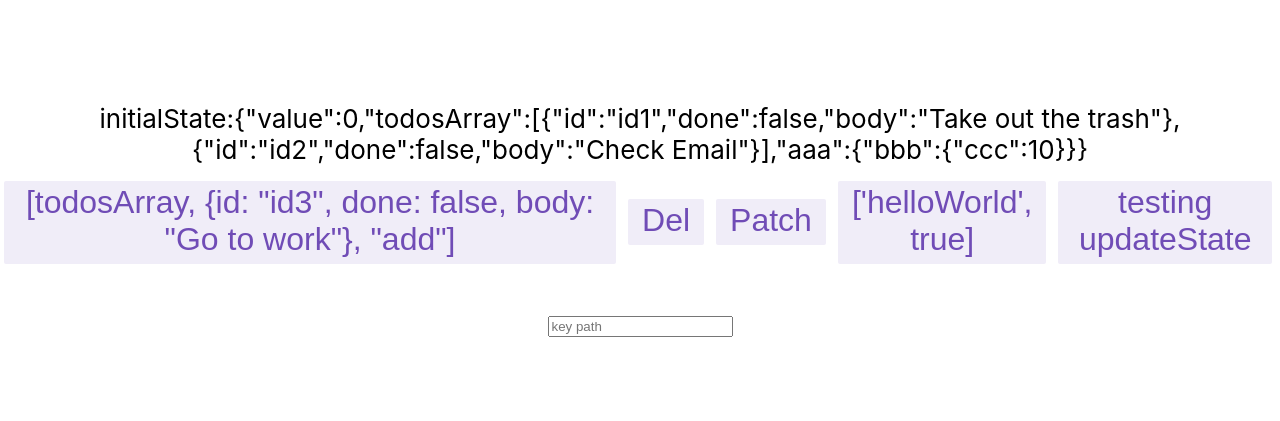
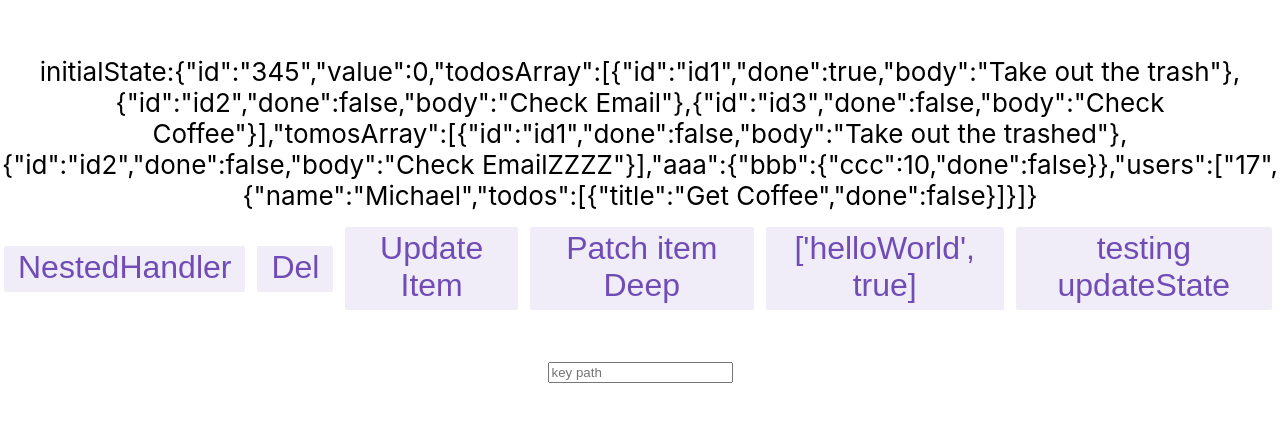
Before and after one commit to jameskdoherty/immertest, a React (Create React App) app: page / in a window 1280 px wide. Shown: the part 167-588 px from the top of the page. Built offline with nearby package versions, Linux system fonts and the light colour scheme.

Commit message:
dynamic targeting init

```diff
--- a/src/features/counter/Counter.tsx
+++ b/src/features/counter/Counter.tsx
@@ -11,10 +11,13 @@ import {
   selectCount,
   nestedHandler,
   deleteItem,
-  patchItem,
+  patchItemDeep,
+  addItem,
+  updateItem,
   updateState,
   selectNestedCount,
 } from './counterSlice';
+
 import styles from './Counter.module.css';
 
 export function Counter() {
@@ -57,7 +60,7 @@ export function Counter() {
   const handleInput = (e: React.ChangeEvent<HTMLInputElement>) => {
     setKeyPath(e.target.value)
   }
-  console.log("🚀 ~ file: Counter.tsx ~ line 35 ~ Counter ~ nestedCount", nestedCount)
+  //console.log("🚀 ~ file: Counter.tsx ~ line 35 ~ Counter ~ nestedCount", nestedCount)
 
 
   return (
@@ -85,31 +88,53 @@ export function Counter() {
         >
           +
         </button> */}
+        {/* <button
+          className={styles.button}
+          aria-label="Increment value"
+          onClick={() => dispatch(nestedHandler([keyPath, {id: "id3", done: true, body: "Go to work"}, "add"]))}
+        >
+          {`[todosArray, {id: "id3", done: false, body: "Go to work"}, "add"]`}
+        </button> */}
+
         <button
           className={styles.button}
           aria-label="Increment value"
           onClick={() => dispatch(nestedHandler([keyPath, {id: "id3", done: true, body: "Go to work"}, "add"]))}
         >
-          {`[todosArray, {id: "id3", done: false, body: "Go to work"}, "add"]`}
+          {`NestedHandler`}
         </button>
 
         <button
           className={styles.button}
           aria-label="Delete"
-          onClick={() => dispatch(deleteItem([keyPath, {"id":"id1","done":false,"body":"Take out the trash"}, "delete"]))}
+          onClick={() => dispatch(deleteItem([keyPath, {"id":"id2","done":true,"body":"Take out the trash payload COunter"}, "delete"]))}
         >
           {`Del`}
         </button>
 
         <button
           className={styles.button}
-          aria-label="Patch"
+          aria-label="Update Item"
+          onClick={() => dispatch(updateItem([keyPath, {id: "id3", done: true, body: "Go to work"}, "delete"]))}
+        >
+          {`Update Item`}
+        </button>
+
+        <button
+          className={styles.button}
+          aria-label="Patch Item Deep"
+          onClick={() => dispatch(patchItemDeep([keyPath, {id: "id3", done: true, body: "Go to work"}, "345","tomosArray[1]" ]))}
+        >
+          {`Patch item Deep`}
+        </button>
+
+        {/* <button
+          className={styles.button}
+          aria-label="Remove First Item"
           onClick={() => dispatch(patchItem([keyPath, {id: "id3", done: true, body: "Go to work"}, "delete"]))}
         >
-          {`Patch`}
-        </button>
-
-
+          {`Remove First Item`}
+        </button> */}
 
 
         <button
--- a/src/features/counter/counterSlice.ts
+++ b/src/features/counter/counterSlice.ts
@@ -2,63 +2,62 @@ import { bindActionCreators, createAsyncThunk, createSlice, PayloadAction } from
 import { RootState, AppThunk } from "../../app/store";
 import { fetchCount } from "./counterAPI";
 import React, { useCallback, useState } from "react";
-import produce from "immer";
+import { original, isDraft, produce, current} from "immer";
+
+
 import { enableMapSet } from "immer";
+import { isPropertyName } from "typescript";
+import { DRAFT_STATE } from "immer/dist/internal";
 
 enableMapSet();
-
-
-
-
-
-
-
-const otherTodosArray = {
-  users: new Map([
-    [
-      "17",
-      {
-        name: "Michel",
-        todos: [
-          {
-            title: "Get coffee",
-            done: false,
-            id: "id3",
-            body: "Take out the trash"
-
-          }
-        ]
-      }
-    ]
-  ])
-}
-
-
-
-
-
-
 
 export interface CounterState {
   value: number;
   //status: 'idle' | 'loading' | 'failed';
   //ArticleOneProps: object;
-  todosArray: any;
+  todosArray: Array<any>;
+  tomosArray: Array<any>;
   aaa: object;
 }
 
-const initialState: CounterState = {
+type State = {
+  value: number
+}
+
+const initialState = {
+  id:"345",
   value: 0,
   todosArray: [
-    { id: "id1", done: false, body: "Take out the trash" },
+    { id: "id1", done: true, body: "Take out the trash" },
     { id: "id2", done: false, body: "Check Email" },
+    { id: "id3", done: false, body: "Check Coffee" }
+  ],
+  tomosArray: [
+    { id: "id1", done: false, body: "Take out the trashed" },
+    { id: "id2", done: false, body: "Check EmailZZZZ" },
   ],
   aaa: {
     bbb: {
-      ccc: 10
+      ccc: 10,
+      done: false
     }
-  }
+  },
+  users: [
+    "17",
+    {
+      name: "Michael",
+      todos: [
+        {
+          title: "Get Coffee",
+          done: false
+        }
+      ]
+    }
+  ]
 };
+
+
+
 
 // The function below is called a thunk and allows us to perform async logic. It
 // can be dispatched like a regular action: `dispatch(incrementAsync(10))`. This
@@ -93,23 +92,71 @@ export const counterSlice = createSlice({
 
     deleteItem: (state, action: PayloadAction<any>) => {
 
-      //state.todosArray.splice(0,1)
-      let targetArray = action.payload[0];
-      let stateKeys = Object.keys(state);
-      console.log("🚀 ~ file: counterSlice.ts ~ line 99 ~ stateKeys", stateKeys)
-      let something = stateKeys.filter((element) => {
 
-        return element === targetArray;
-      })
-      console.log("🚀 ~ file: counterSlice.ts ~ line 101 ~ something ~ something", something);
+//state.filter
 
 
+    console.log("🚀 ~ file: counterSlice.ts ~ line 93 ~ action", action)
+      for (const propName of Object.keys(initialState)) {
+        if (propName === action.payload[0]) {
+          console.log("🚀 ~ file: counterSlice.ts ~ line 108 ~ FOUND propName", propName)
+          let itemToBeRemoved = action.payload[1];
+
+
+          const newData = produce(state, (draft: any) => {
+            console.log("🚀 ~ file: counterSlice.ts ~ line 93 ~ itemToBeRemoved", itemToBeRemoved)
+            //draft[propName].push('c');
+
+            //const targetNode = draft.find((propName:any) => propName.id === action.payload)
+            //console.log("🚀 ~ file: littleSlice.ts ~ line 48 ~ newData ~ targetNode", targetNode)
+
+            draft[propName].splice(draft[propName].findIndex((a: any) => a.id === itemToBeRemoved.id), 1);
+          })
+          return {...newData};
+        }
+      }
     },
 
-    patchItem: (state, action: PayloadAction<any>) => {
-     // state.todosArray.splice(0,1,'')
+    updateItem: (initialState, action: PayloadAction<any>) => {
+      for (const propName of Object.keys(initialState)) {
+        if (propName === action.payload[0]) {
+          console.log("🚀 ~ file: counterSlice.ts ~ line 108 ~ FOUND propName", propName)
+          const newData = produce(initialState, (draft:any) => {
+            draft[action.payload[0]] = action.payload[1]
+          })
+          return {...newData};
+        }
+      }
+    },
+
+    patchItemDeep: (store, action: PayloadAction<any>) => {
+      console.log("🚀 ~ file: littleSlice.ts ~ line 40 ~ action", action)
+
+        let targetItem = action.payload[0];
+        let getItem = action.payload[2];
+        let thingToChange = action.payload[3];
+
+        const newData = produce(store, (draft: any) => {
+          //draft.todosArray.get(getItem).thingToChange.done = true;
+          const targetNode = draft.users.get('17')
+          console.log("🚀 ~ file: littleSlice.ts ~ line 48 ~ newData ~ targetNode", targetNode)
+        })
+        return { ...newData };
+        //state.todosArray.splice(0,1,'')
 
       },
+
+    addItem: (initialState, action: PayloadAction<any>) => {
+      for (const propName of Object.keys(initialState)) {
+        if (propName === action.payload[0]) {
+          console.log("🚀 ~ file: counterSlice.ts ~ line 108 ~ FOUND propName", propName)
+          const newData = produce(initialState, (draft:any) => {
+            draft[action.payload[0]] = action.payload[1]
+          })
+          return {...newData};
+        }
+      }
+    },
     // Use the PayloadAction type to declare the contents of `action.payload`
     incrementByAmount: (state, action: PayloadAction<number>) => {
       state.value += action.payload;
@@ -268,8 +315,13 @@ export const {
   arrayHandler,
   updateState,
   deleteItem,
-  patchItem
+  updateItem,
+  addItem,
+  patchItemDeep
 } = counterSlice.actions;
+
+
+
 
 // The function below is called a selector and allows us to select a value from
 // the state. Selectors can also be defined inline where they're used instead of
```
